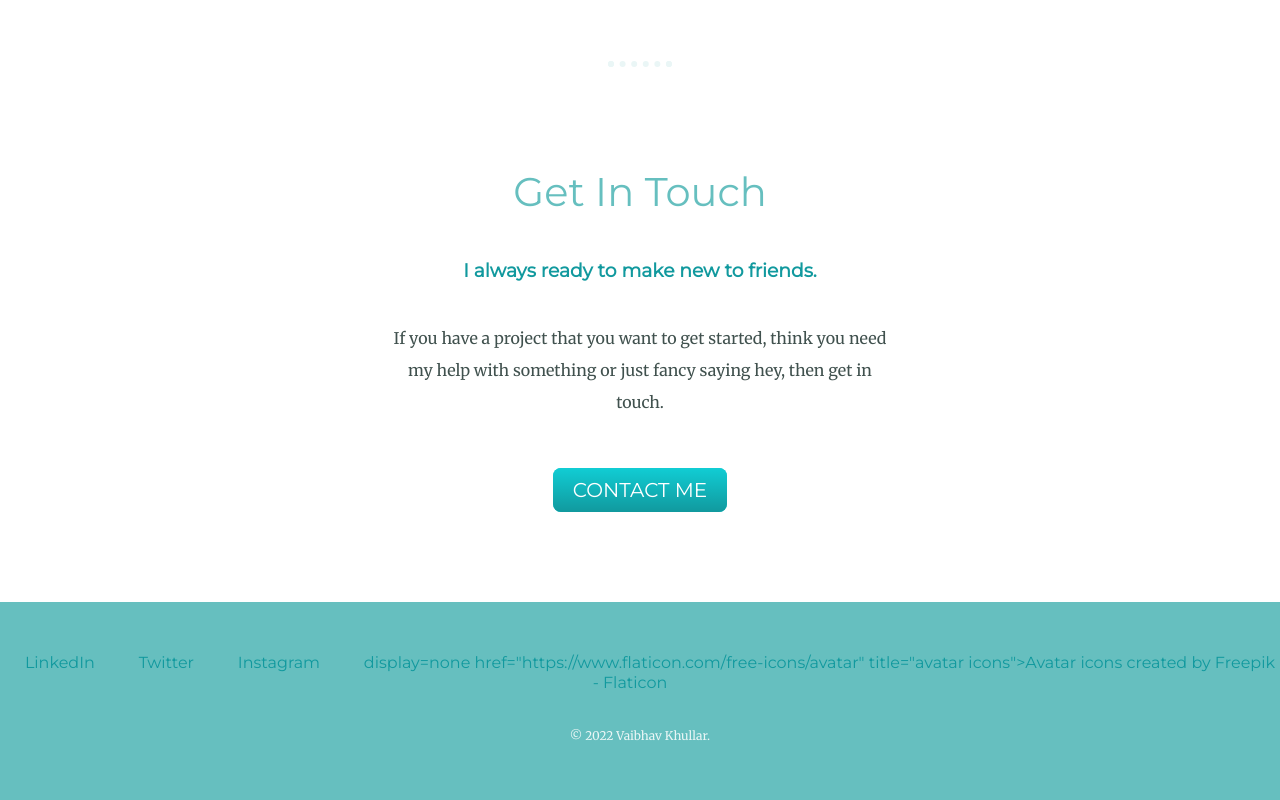
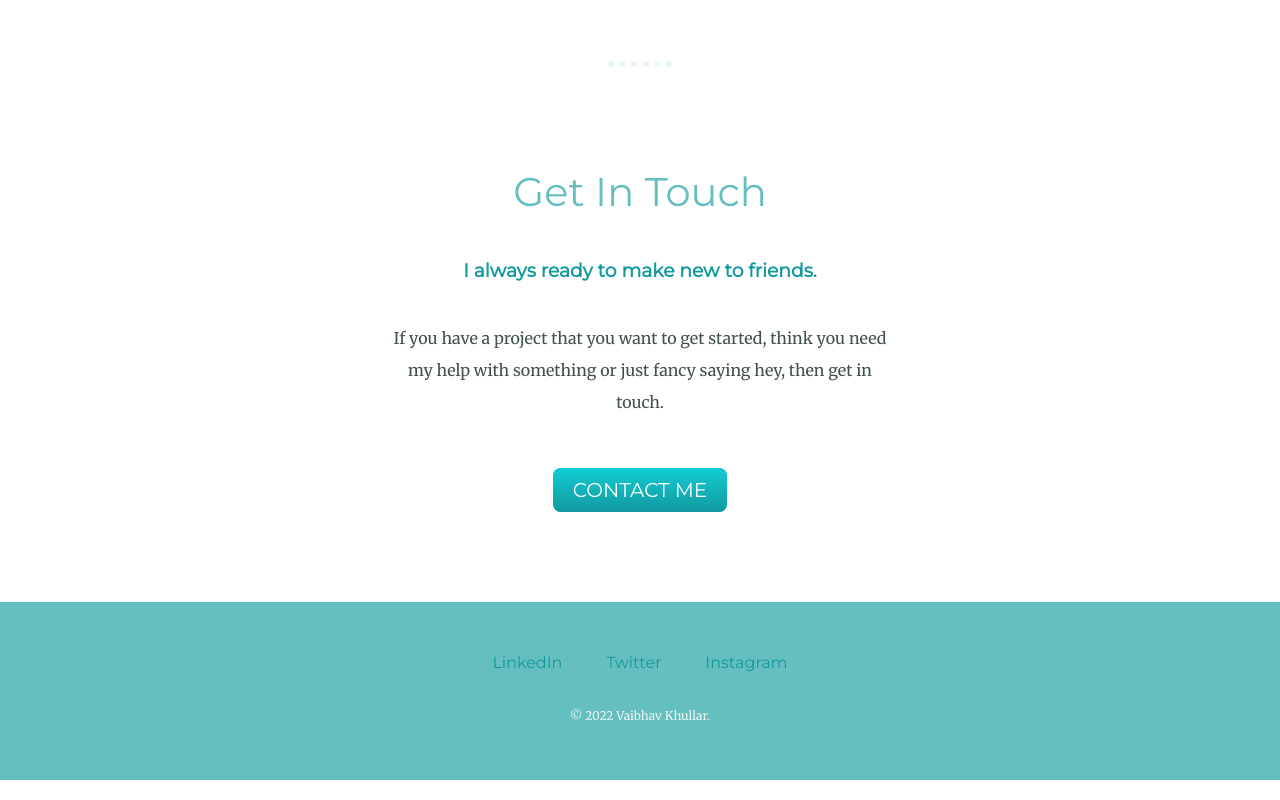
Before and after one commit to Vaibhav8312/cv, a plain HTML site: page index.html in a window 1280 px wide. Shown: the part 2023-2823 px from the top of the page. Drawn offline with Linux system fonts and the light colour scheme.

Commit message:
Update index.html

```diff
--- a/index.html
+++ b/index.html
@@ -57,7 +57,6 @@
       <a class="footer-link" href="https://www.linkedin.com/">LinkedIn</a>
       <a class="footer-link" href="https://twitter.com/">Twitter</a>
       <a class="footer-link" href="https://www.instagram.com/?hl=en">Instagram</a>
-      <a <style> display=none </style> href="https://www.flaticon.com/free-icons/avatar" title="avatar icons">Avatar icons created by Freepik - Flaticon</a>
       <p class="copyright">© 2022 Vaibhav Khullar.</p>
     </div>
 
```
